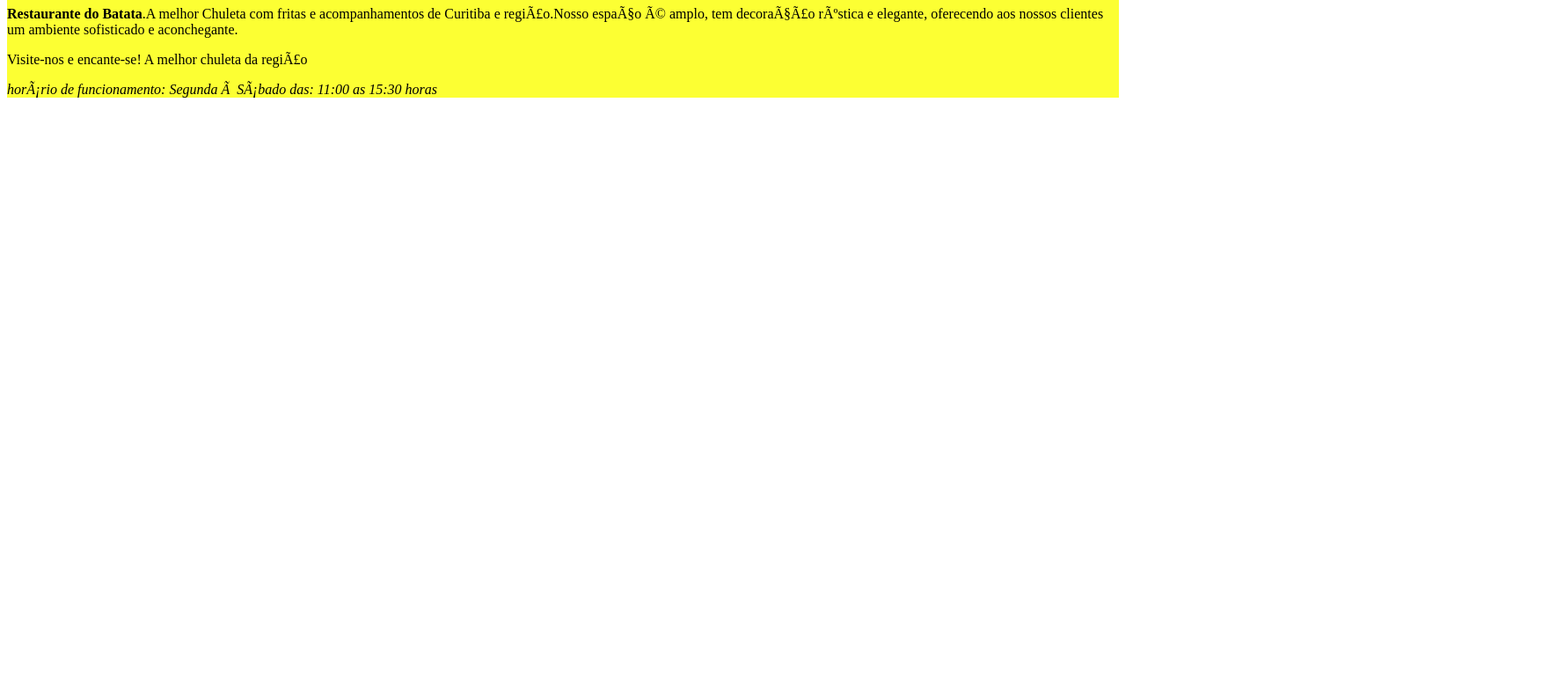
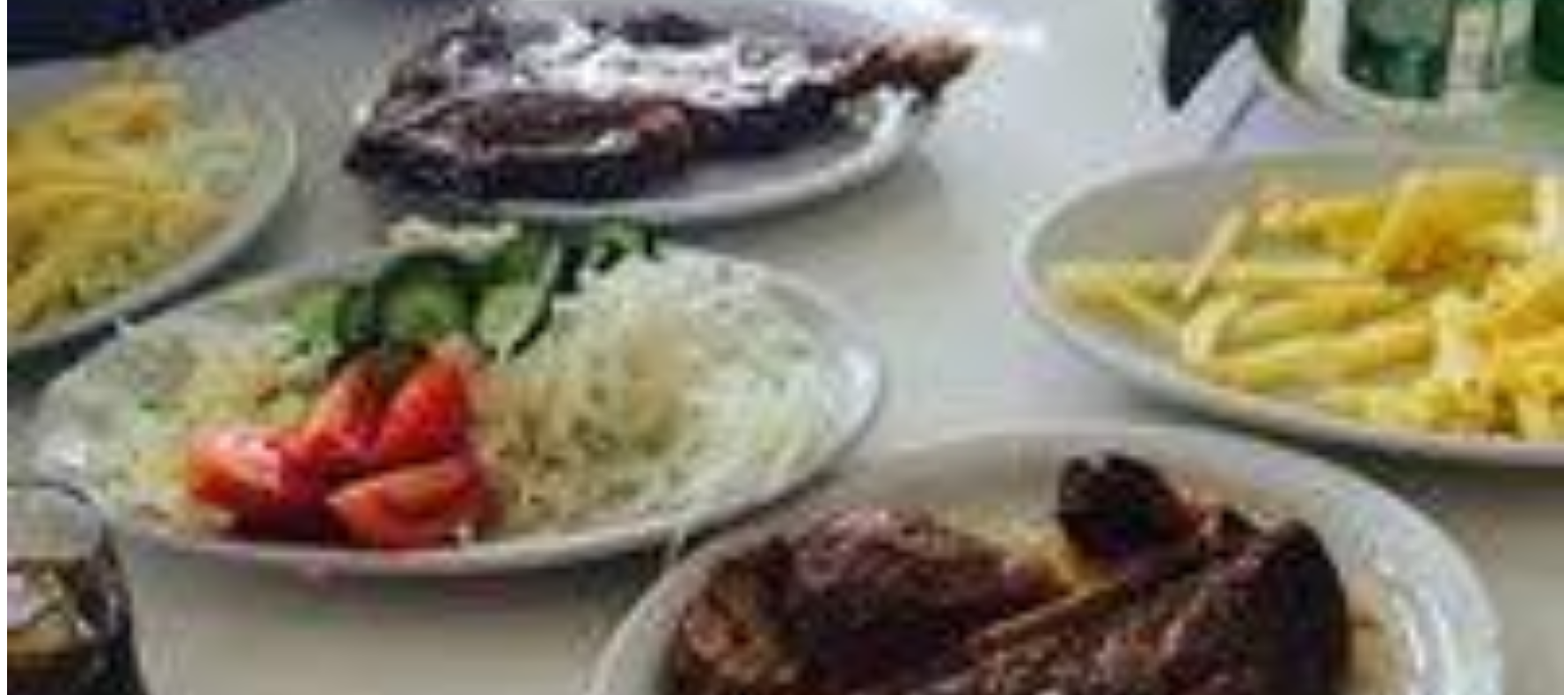
Before and after one commit to LauraMiqueletto/GE-programa-ao-TurmaN, a plain HTML site: page index.html in a window 1280 px wide. Shown: the part 285-1075 px from the top of the page at 88% size, 1778 px wide, since content can reach past the window. Before the commit the page ends 800 px from the top, so only its background shows below. Drawn offline with Linux system fonts and the light colour scheme.

Commit message:
Update style.css

```diff
--- a/style.css
+++ b/style.css
@@ -1,6 +1,10 @@
 body {
     background-color:#DB125;
     }
+#fotos {
+    width: 140%;
+    heigth: 140%;
+}
     header,footer{
         background-color:rgb(245, 107, 27);
 }
```
